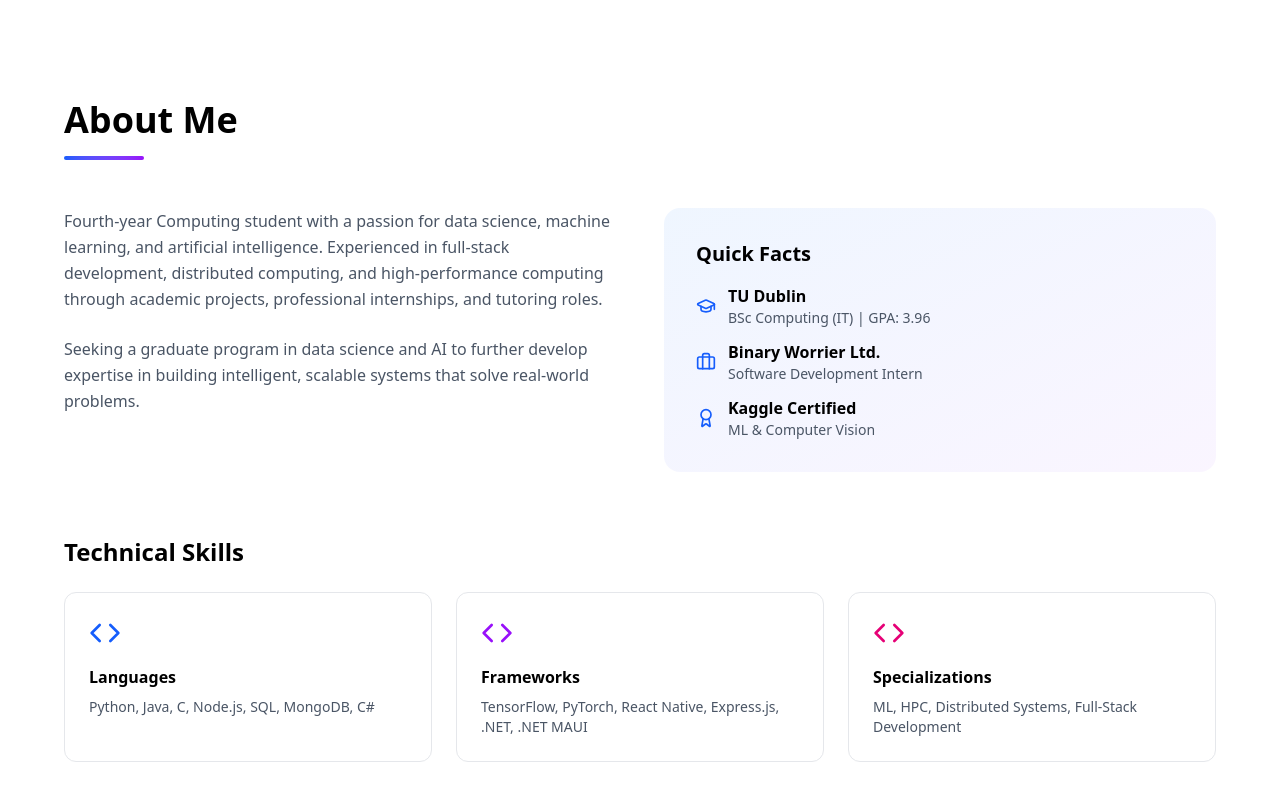
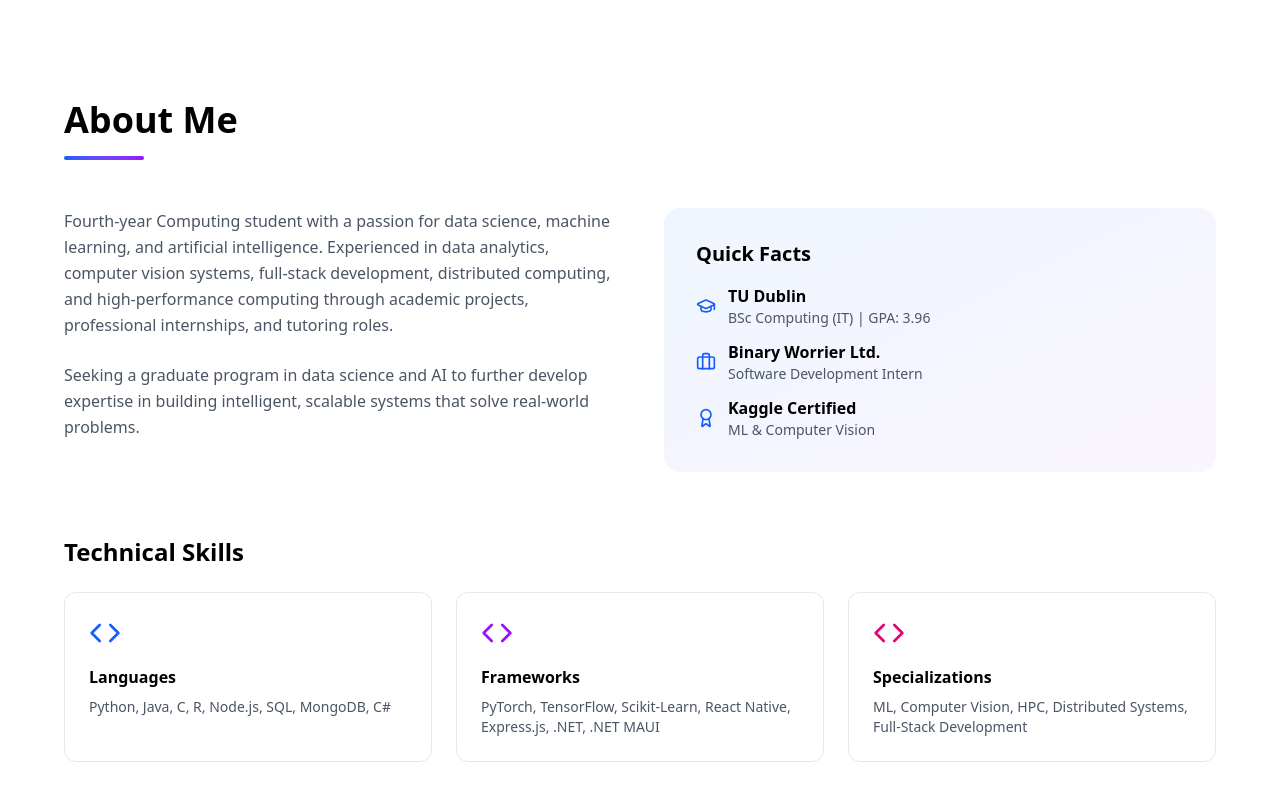
Before and after one commit to DavidThorn03/DavidThorn03.github.io, a React (Vite) app: page / in a window 1280 px wide. Shown: the part 780-1580 px from the top of the page. Built offline with nearby package versions, Linux system fonts and the light colour scheme.

Commit message:
Extra updates

```diff
--- a/src/App.jsx
+++ b/src/App.jsx
@@ -321,7 +321,7 @@ const AboutSection = ({ darkMode }) => (
         <div>
           <p className={`${darkMode ? 'text-gray-300' : 'text-gray-600'} leading-relaxed mb-6`}>
             Fourth-year Computing student with a passion for data science, machine learning, and artificial intelligence.
-            Experienced in full-stack development, distributed computing, and high-performance computing through academic
+            Experienced in data analytics, computer vision systems, full-stack development, distributed computing, and high-performance computing through academic
             projects, professional internships, and tutoring roles.
           </p>
           <p className={`${darkMode ? 'text-gray-300' : 'text-gray-600'} leading-relaxed`}>
@@ -364,17 +364,17 @@ const AboutSection = ({ darkMode }) => (
           <div className={`p-6 ${darkMode ? 'bg-slate-800 border-slate-700' : 'bg-white border-gray-200'} rounded-xl border hover:shadow-lg transition-shadow`}>
             <Code className="w-8 h-8 text-blue-600 mb-4" />
             <h4 className={`font-bold mb-2 ${darkMode ? 'text-white' : ''}`}>Languages</h4>
-            <p className={`text-sm ${darkMode ? 'text-gray-300' : 'text-gray-600'}`}>Python, Java, C, Node.js, SQL, MongoDB, C#</p>
+            <p className={`text-sm ${darkMode ? 'text-gray-300' : 'text-gray-600'}`}>Python, Java, C, R, Node.js, SQL, MongoDB, C#</p>
           </div>
           <div className={`p-6 ${darkMode ? 'bg-slate-800 border-slate-700' : 'bg-white border-gray-200'} rounded-xl border hover:shadow-lg transition-shadow`}>
             <Code className="w-8 h-8 text-purple-600 mb-4" />
             <h4 className={`font-bold mb-2 ${darkMode ? 'text-white' : ''}`}>Frameworks</h4>
-            <p className={`text-sm ${darkMode ? 'text-gray-300' : 'text-gray-600'}`}>TensorFlow, PyTorch, React Native, Express.js, .NET, .NET MAUI</p>
+            <p className={`text-sm ${darkMode ? 'text-gray-300' : 'text-gray-600'}`}>PyTorch, TensorFlow, Scikit-Learn, React Native, Express.js, .NET, .NET MAUI</p>
           </div>
           <div className={`p-6 ${darkMode ? 'bg-slate-800 border-slate-700' : 'bg-white border-gray-200'} rounded-xl border hover:shadow-lg transition-shadow`}>
             <Code className="w-8 h-8 text-pink-600 mb-4" />
             <h4 className={`font-bold mb-2 ${darkMode ? 'text-white' : ''}`}>Specializations</h4>
-            <p className={`text-sm ${darkMode ? 'text-gray-300' : 'text-gray-600'}`}>ML, HPC, Distributed Systems, Full-Stack Development</p>
+            <p className={`text-sm ${darkMode ? 'text-gray-300' : 'text-gray-600'}`}>ML, Computer Vision, HPC, Distributed Systems, Full-Stack Development</p>
           </div>
         </div>
       </div>
```
